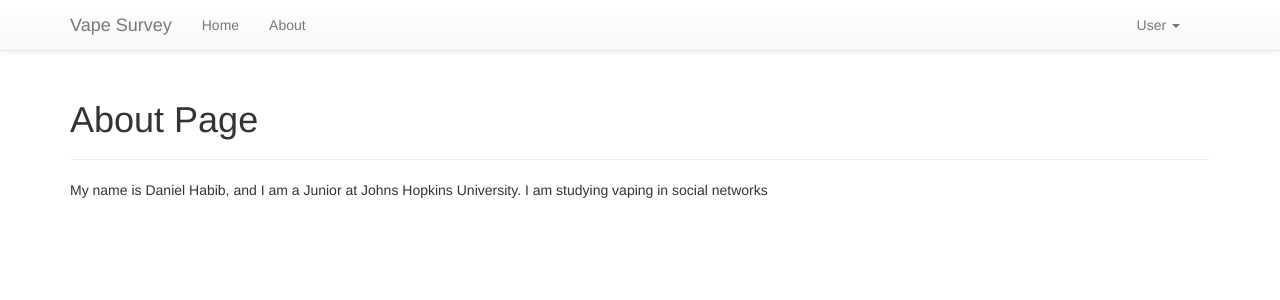
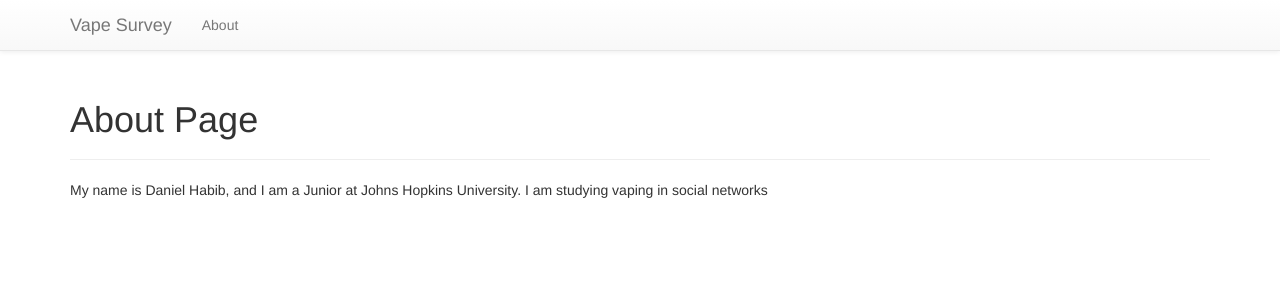
Before and after one commit to njha02/vape-survey, a Flask app: page /about in a window 1280 px wide. Shown: the top 300 px of the page. Run offline with Flask 2, Linux system fonts and the light colour scheme; some libraries are stand-ins or nearby versions.

Commit message:
use main.html as survey template

```diff
--- a/webapp/templates/forms/survey.html
+++ b/webapp/templates/forms/survey.html
@@ -1,4 +1,4 @@
-{% extends 'layouts/form.html' %}
+{% extends 'layouts/main.html' %}
 {% block title %}Survey{% endblock %}
 {% block content %}
   <form method="post" class="form" action="/">
--- a/webapp/templates/layouts/main.html
+++ b/webapp/templates/layouts/main.html
@@ -53,12 +53,10 @@
         </div>
         <div class="collapse navbar-collapse">
           <ul class="nav navbar-nav">
-            <li><a href="/">Home</a></li>
             <li><a href="/about">About</a></li>
           </ul>
           <ul class="nav navbar-nav pull-right">
             <li class="dropdown">
-              <a class="dropdown-toggle" data-toggle="dropdown">User <b class="caret"></b></a>
               <ul class="dropdown-menu">
                 <li><a href="/register">Signup</a></li>
                 <li><a href="/login">Login</a></li>
```
